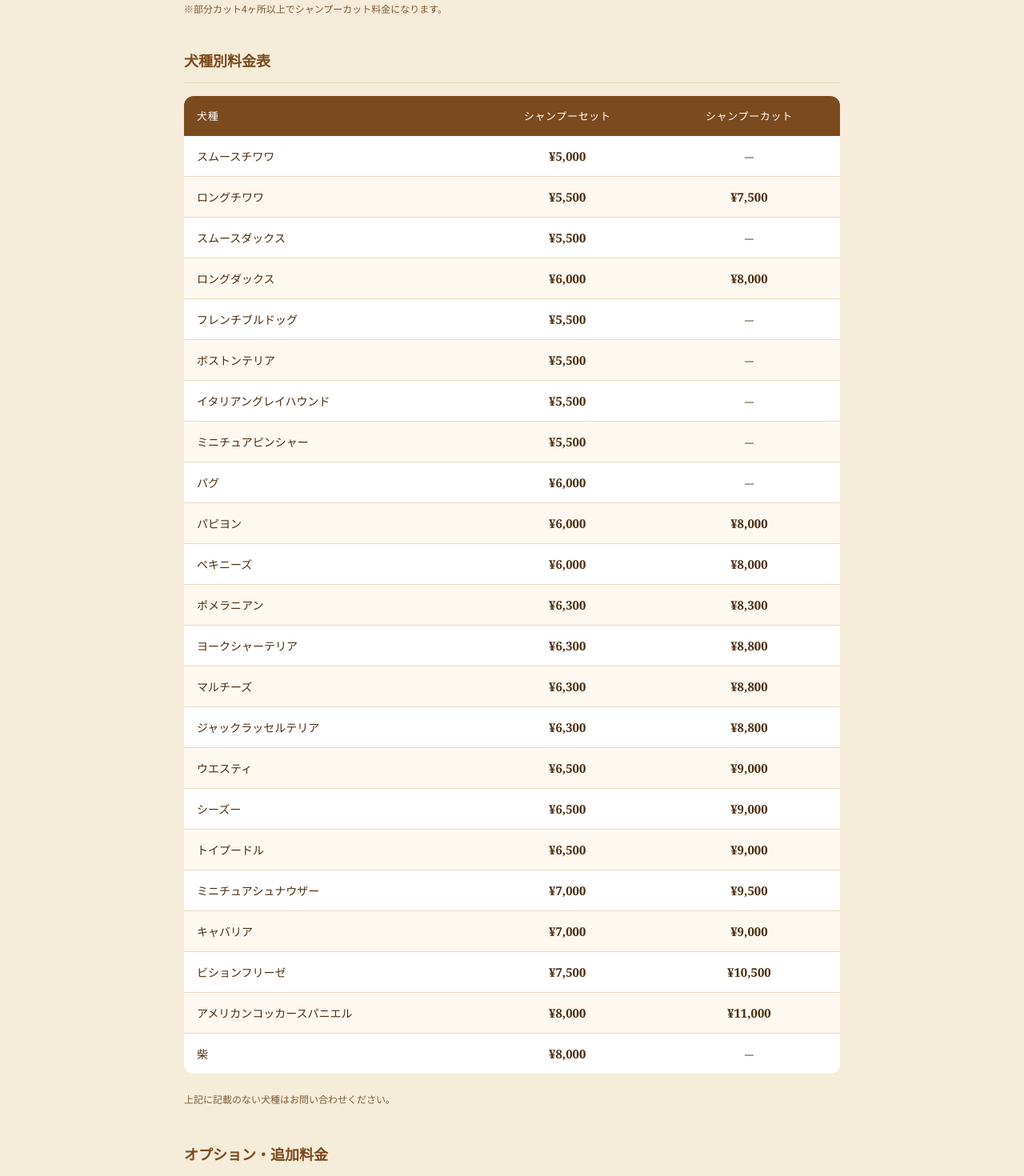
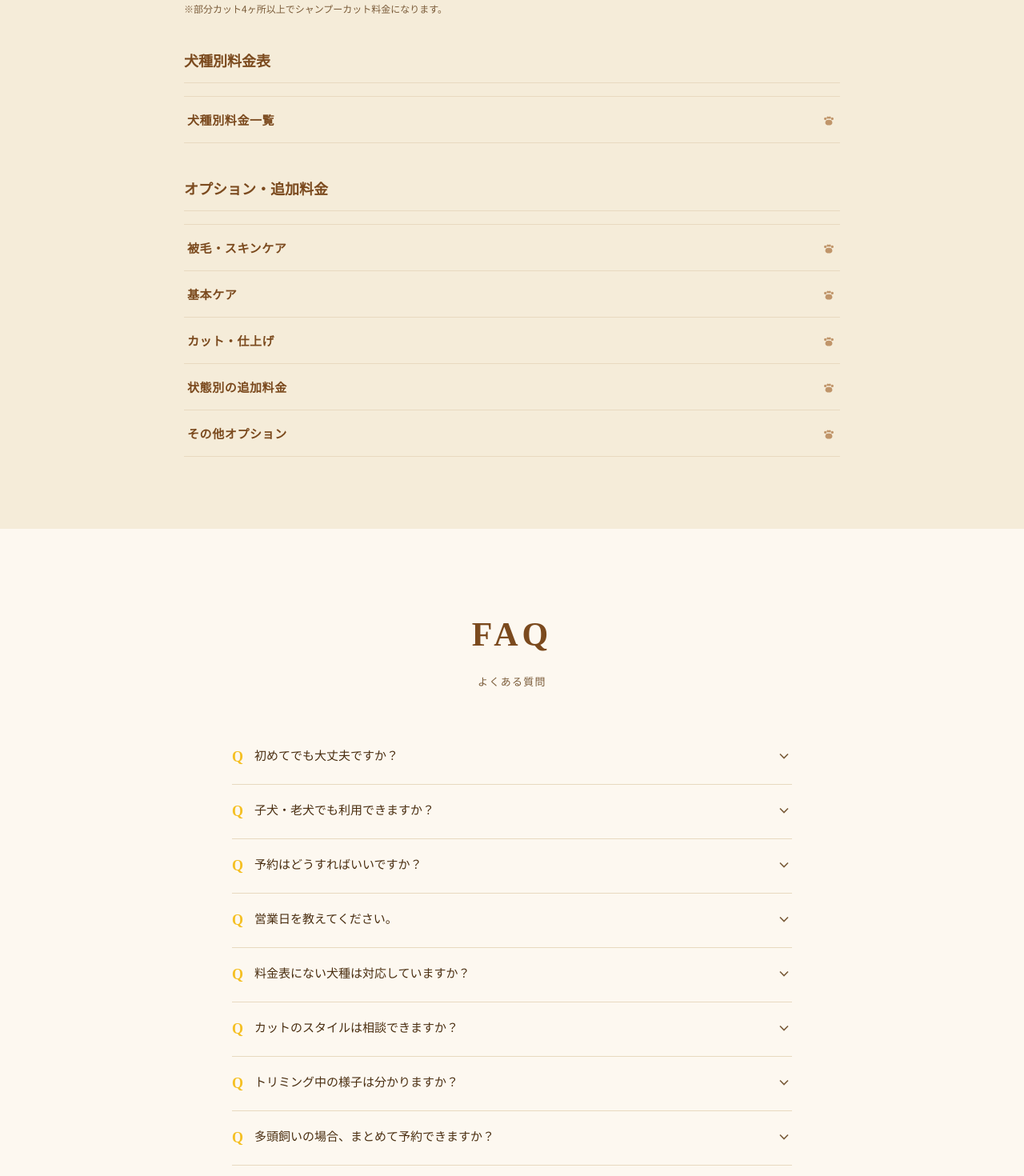
Before and after one commit to haru8155/pet-salon-lp, a React (Vite) app: page / in a window 1280 px wide. Shown: the part 4480-5950 px from the top of the page at 80% size. Built offline with nearby package versions, Linux system fonts and the light colour scheme.

Commit message:
犬種別料金表をアコーディオン化（肉球アイコン付き）
Co-Authored-By: Claude Sonnet 4.6 <noreply@anthropic.com>

```diff
--- a/src/App.jsx
+++ b/src/App.jsx
@@ -133,6 +133,7 @@ const CtaBar = () => (
 export default function App() {
   const [scrolled, setScrolled] = useState(false)
   const [openFaq, setOpenFaq] = useState(null)
+  const [openBreedTable, setOpenBreedTable] = useState(false)
   const [openOptionCat, setOpenOptionCat] = useState(null)
   const [conceptOpen, setConceptOpen] = useState(false)
   const [trimmerBioOpen, setTrimmerBioOpen] = useState(false)
@@ -461,7 +462,14 @@ export default function App() {
 
           {/* 犬種別料金表 */}
           <h3 className="menu-subtitle reveal">犬種別料金表</h3>
-          <div className="reveal" style={{ overflowX: 'auto' }}>
+          <div className="menu-accordion reveal">
+            <div className={`menu-acc-item${openBreedTable ? ' open' : ''}`}>
+              <button className="menu-acc-btn" onClick={() => setOpenBreedTable(p => !p)}>
+                <span className="menu-acc-label">犬種別料金一覧</span>
+                <PawIcon className="menu-acc-paw" />
+              </button>
+              <div className="menu-acc-body">
+                <div style={{ overflowX: 'auto' }}>
                   <table className="price-table">
                     <thead>
                       <tr>
@@ -485,7 +493,10 @@ export default function App() {
                     </tbody>
                   </table>
                 </div>
-          <p className="menu-small-note reveal">上記に記載のない犬種はお問い合わせください。</p>
+                <p className="menu-acc-note">上記に記載のない犬種はお問い合わせください。</p>
+              </div>
+            </div>
+          </div>
 
           {/* オプション */}
           <h3 className="menu-subtitle reveal" style={{ marginTop: '40px' }}>オプション・追加料金</h3>
```
Lines whose indentation alone changed are shown as unchanged.
